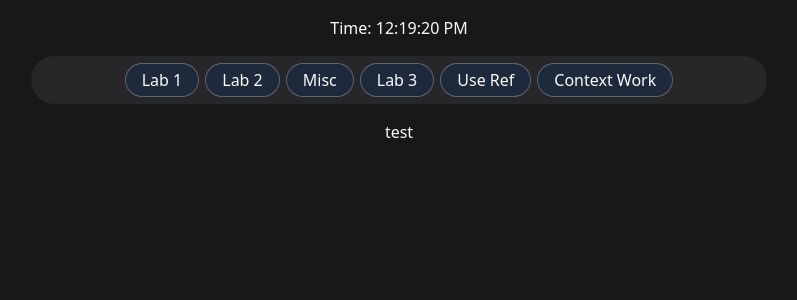
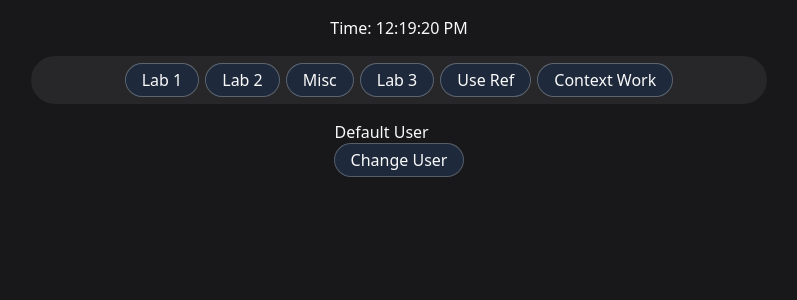
Before and after one commit to JoeMcCleery/se-bootcamp-modules, a React (Vite) app in the folder module_7/react-sandbox/: page / in a window 1280 px wide. Both pictures are taken after a click on the button "Context Work". Shown: the top 300 px of the page, without its empty margins (241-1038 px from the left). Built offline with nearby package versions, Linux system fonts and the light colour scheme.

Commit message:
Add default user name and button to change user

```diff
--- a/module_7/react-sandbox/src/components/ContextWork.tsx
+++ b/module_7/react-sandbox/src/components/ContextWork.tsx
@@ -1,13 +1,16 @@
-import { useEffect } from "react";
 import { useUserContext } from "./UserProvider";
+import Button from "./Button";
 
 export default function ContextWork() {
   const { currentUser, setCurrentUser } = useUserContext();
 
-  useEffect(() => {
-    setCurrentUser("test");
-    console.log("test");
-  }, []);
-
-  return <div>{currentUser}</div>;
+  return (
+    <div>
+      <p>{currentUser}</p>
+      <Button
+        label="Change User"
+        onClick={() => setCurrentUser("Bob")}
+      />
+    </div>
+  );
 }
--- a/module_7/react-sandbox/src/components/UserProvider.tsx
+++ b/module_7/react-sandbox/src/components/UserProvider.tsx
@@ -18,7 +18,7 @@ const UserContext = createContext<IUserContext>({
 });
 
 export const UserProvider = ({ children }: PropsWithChildren) => {
-  const [currentUser, setCurrentUser] = useState("");
+  const [currentUser, setCurrentUser] = useState("Default User");
 
   return (
     <UserContext.Provider value={{ currentUser, setCurrentUser }}>
```
